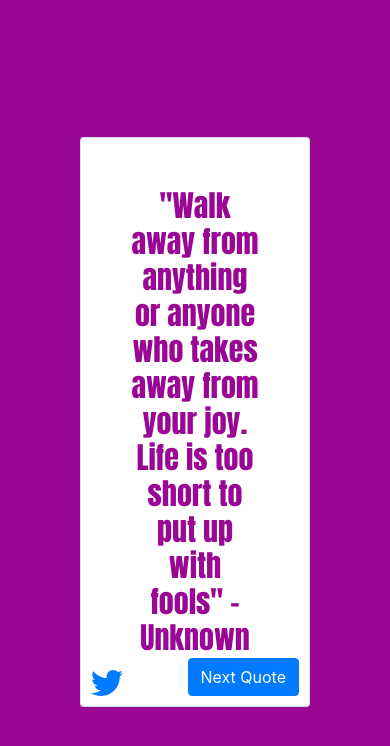
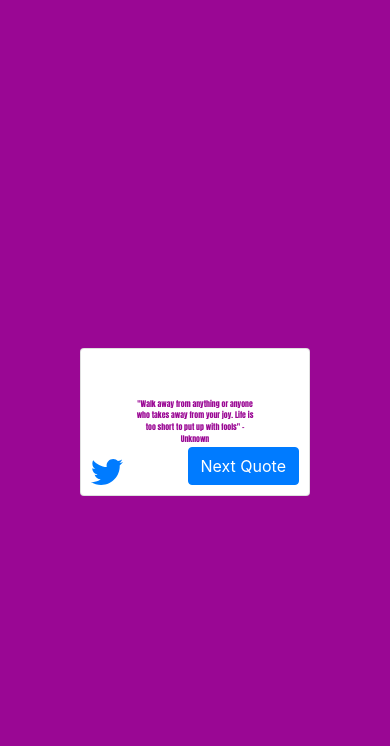
Before and after one commit to travelerr/RandomQuoteGenerator, a React (Create React App) app in the folder client/: page / in a window 390 px wide. Shown: the top 746 px of the page. Built offline with nearby package versions, Linux system fonts and the light colour scheme.

Commit message:
updated <main> tag, title, responsive text with vw

```diff
--- a/client/public/index.html
+++ b/client/public/index.html
@@ -25,7 +25,7 @@
       work correctly both with client-side routing and a non-root public URL.
       Learn how to configure a non-root public URL by running `npm run build`.
     -->
-    <title>React App</title>
+    <title>Random Quote Generator</title>
   </head>
   <body>
     <noscript>You need to enable JavaScript to run this app.</noscript>
@@ -54,7 +54,7 @@
   crossorigin="anonymous"></script>
 </body>
 <style>
-html, body, #root, #root>div {
+html, body, #root, #root, main {
   height: 100%;
   margin: 0;
 }
--- a/client/src/App.js
+++ b/client/src/App.js
@@ -40,13 +40,13 @@ class App extends React.Component {
     }
 
     render(){
-        return(<div style={{
+        return(
+        <main style={{
             display: 'flex',
             justifyContent: 'center',
             alignItems: 'center',
             backgroundColor: this.state.colorsPrimary[this.state.currentColorIndex]
             }}>
-
             {/*Primary box center of the screen containing Quote and Button*/}
             <div class='container'>
                 <div class='row'>
@@ -54,14 +54,14 @@ class App extends React.Component {
                     </div>
                     <div class='col-8'>
                         <div class='card'>
-                            <h3 style={{
+                            <p style={{
                               fontFamily: 'Impact',
-                              fontSize: '30px',
+                              fontSize: '2vw',
                               textAlign: 'center',
                               margin: '50px',
                               color: this.state.colorsPrimary[this.state.currentColorIndex]
                             }}>
-                            {this.state.quotes[this.state.currentQuoteIndex]}</h3>
+                            {this.state.quotes[this.state.currentQuoteIndex]}</p>
                             <Button onClick={this.updateScreen}/>
                             <SocialFollow/>
                         </div>
@@ -70,7 +70,7 @@ class App extends React.Component {
                     </div>
                 </div>
             </div>
-            </div>
+            </main>
             )
         }
 
--- a/client/src/SocialFollow.js
+++ b/client/src/SocialFollow.js
@@ -1,12 +1,11 @@
 import React from 'react';
+import './index.css'
 import {FontAwesomeIcon} from '@fortawesome/react-fontawesome';
-import {
-    faTwitter
-} from '@fortawesome/free-brands-svg-icons';
+import {faTwitter} from '@fortawesome/free-brands-svg-icons';
 
 export default function SocialFollow() {
     return(
-        <div style={{
+        <div id="twitter" style={{
             position: 'absolute',
             bottom: '5px',
             left: '10px'
--- a/client/src/index.css
+++ b/client/src/index.css
@@ -11,3 +11,8 @@ code {
   font-family: source-code-pro, Menlo, Monaco, Consolas, 'Courier New',
     monospace;
 }
+
+#twitter:focus {
+  background: rgb(228, 28, 28);
+  outline: 3px solid orange;
+}
```
Also changed, not shown: package.json (line endings or trailing spaces), 2 other files (tests, documents, lock files or other folders).
